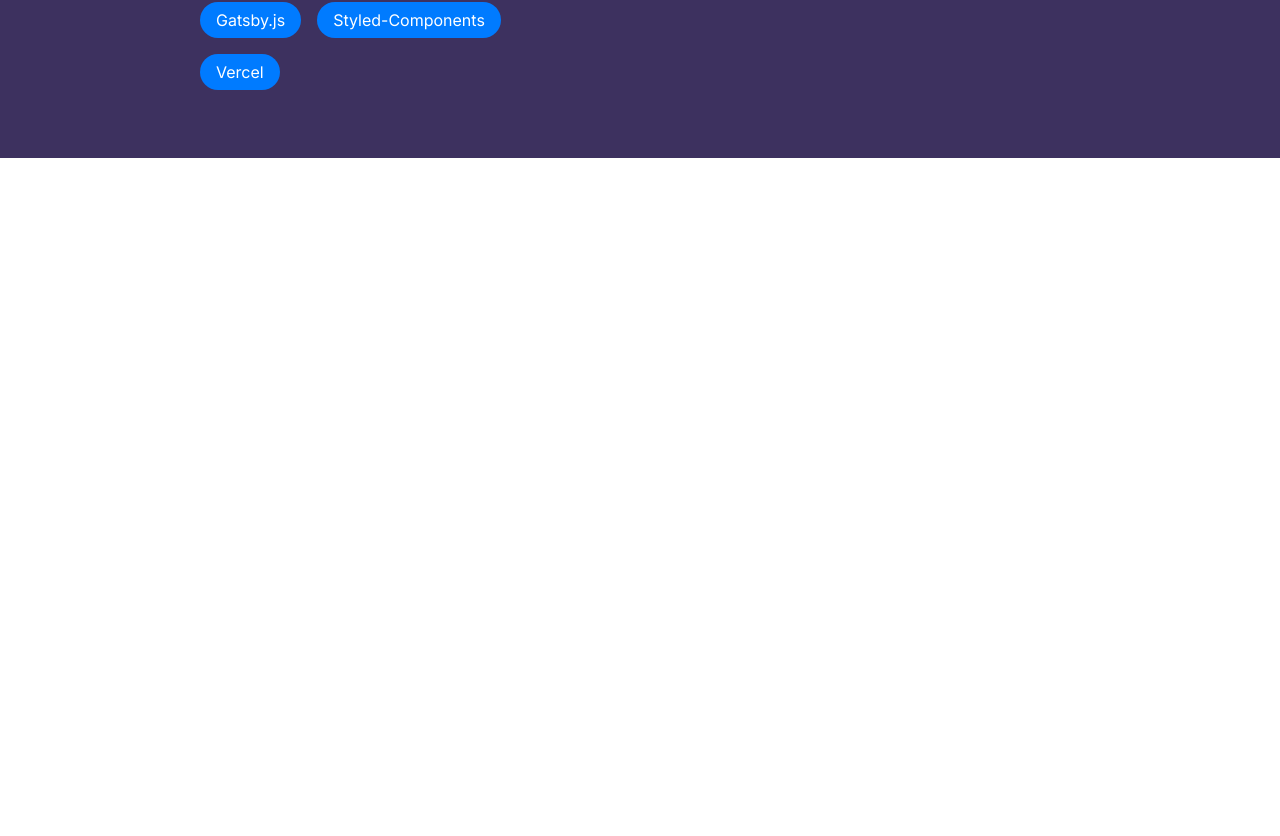
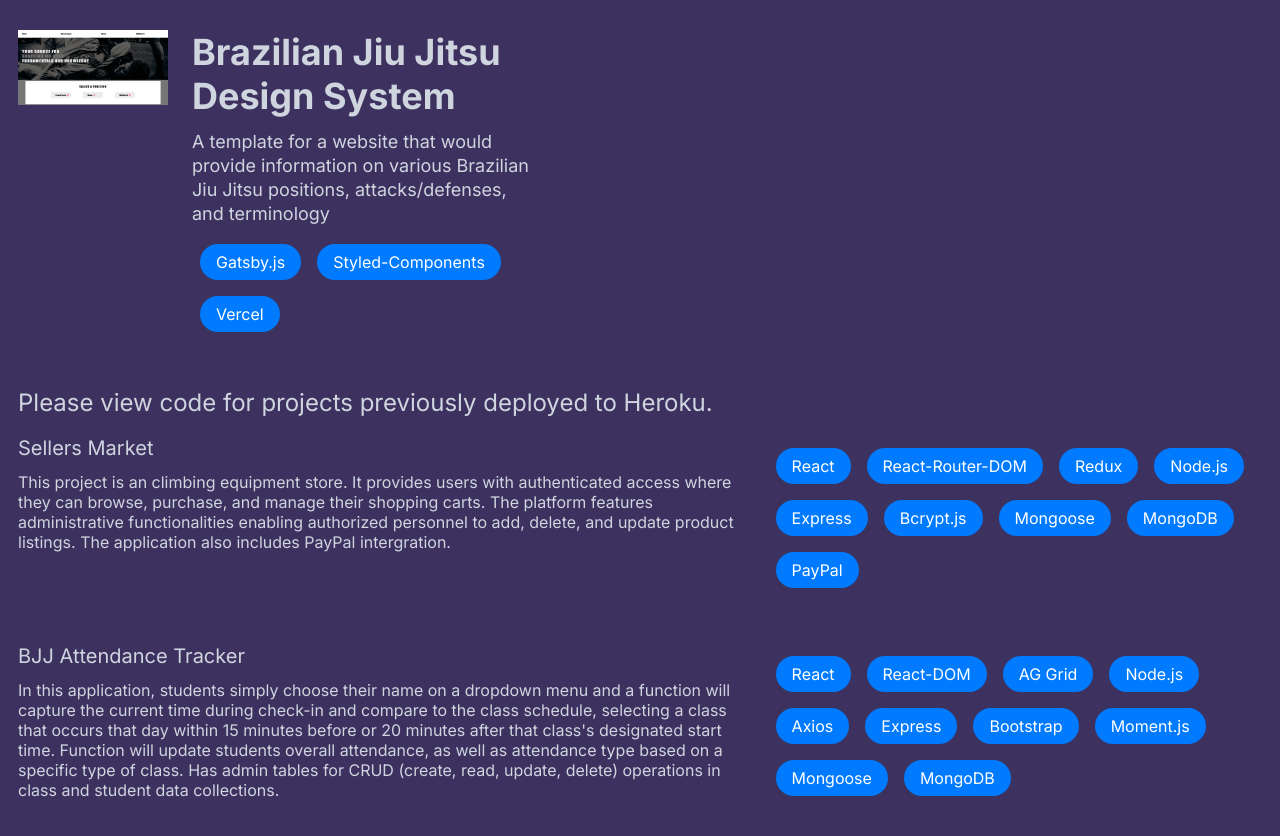
Before and after one commit to michaelpaulcuccia/profile-resume, a Next.js app in the folder my-app/: page /code in a window 1280 px wide. Shown: the part 1262-2098 px from the top of the page. Before the commit the page ends 1420 px from the top, so only its background shows below. Built offline with nearby package versions, Linux system fonts and the light colour scheme.

Commit message:
updates code page, needs mobile styles

```diff
--- a/my-app/constants/technologies.js
+++ b/my-app/constants/technologies.js
@@ -1,5 +1,6 @@
 export const xogeneTech = [
     'React',
+    'Redux',
     'AG Grid',
     'Bootstrap',
     'Firebase',
@@ -9,6 +10,7 @@
 
 export const designoryTech = [
     'React',
+    'Redux',
     'Next.js',
     'Gatsby.js',
     'Storybook',
@@ -56,3 +58,28 @@
     'Styled-Components',
     'Vercel'
 ];
+
+export const sellersmarketTech = [
+    'React',
+    'React-Router-DOM',
+    'Redux',
+    'Node.js',
+    'Express',
+    'Bcrypt.js',
+    'Mongoose',
+    'MongoDB',
+    'PayPal',
+];
+
+export const bjjtrackerTech = [
+    'React',
+    'React-DOM',
+    'AG Grid',
+    'Node.js',
+    'Axios',
+    'Express',
+    'Bootstrap',
+    'Moment.js',
+    'Mongoose',
+    'MongoDB',
+]
--- a/my-app/src/app/code/page.js
+++ b/my-app/src/app/code/page.js
@@ -4,9 +4,9 @@
 import PageWrapper from '../../../components/PageWrapper';
 import Image from 'next/image';
 import CustomLink from '../../../components/CustomLink';
-import { TextContainer, Title, Paragraph, PillContainer } from '../../../components/CustomText';
+import { TextContainer, Title, Paragraph, PillContainer, Headline } from '../../../components/CustomText';
 import Pill from '../../../components/Pill';
-import { eliquisTech, clinicalTrialsTech, bjjTech } from '../../../constants/technologies';
+import { eliquisTech, clinicalTrialsTech, bjjTech, sellersmarketTech, bjjtrackerTech } from '../../../constants/technologies';
 import Eliquis from '../../../public/assets/eliquis.png';
 import ClinicalTrials from '../../../public/assets/clinical-trials.png';
 import BJJ from '../../../public/assets/BJJ.png';
@@ -21,39 +21,56 @@
   }
 `;
 
+const HerokuBox = styled.div`
+  display: flex;
+  margin-bottom: 40px;
+
+  .text-side {
+    width: 60%;
+    margin-right: 8px;
+  }
+`;
+
 const StyledPillContainer = styled(PillContainer)`
   width: 100%;
 `;
 
+const HerokuPillContainer = styled(PillContainer)`
+  width: 40%;
+`;
+
 export default function page() {
   return (
+    <>
       <PageWrapper>
         <TextContainer>
-      {/* <Box>
+          <Box>
             <div className='image-container'>
               <Image
-              src={XXX}
+                src={Eliquis}
                 width={150}
                 height={75}
-              alt="XXX"
+                alt="..."
               />
             </div>
             <div className='content-container'>
-            <CustomLink href='XXX' target="_blank">
-              <Title>Tremolo</Title>
+              <CustomLink href='/' target="_blank">
+                  <Title>Tremelo</Title>
               </CustomLink>
             <div style={{ marginBottom: '12px'}}></div>
-              <Paragraph>In progress...</Paragraph>
+                <Paragraph>
+                  ...
+                </Paragraph>
                 <div style={{ marginBottom: '18px'}}></div>
                   <StyledPillContainer>
                     {
-                  XXX.map((item, i) => (
+                      eliquisTech.map((item, i) => (
                         <Pill key={i}>{item}</Pill>
                       ))
                     }
                    </StyledPillContainer>
                 </div>
-        </Box> */}
+          </Box>
           <Box>
             <div className='image-container'>
               <Image
@@ -68,7 +85,9 @@
                   <Title>Eliquis Rebuild</Title>
               </CustomLink>
             <div style={{ marginBottom: '12px'}}></div>
-              <Paragraph>A rebuild of the Eliquis homepage using some existing images and content but with an improvised design.</Paragraph>
+                <Paragraph>
+                  A rebuild of the Eliquis homepage using some existing images and content but with an improvised design.
+                </Paragraph>
                 <div style={{ marginBottom: '18px'}}></div>
                   <StyledPillContainer>
                     {
@@ -93,7 +112,9 @@
                   <Title>Clinical Trials</Title>
                 </CustomLink>
                 <div style={{ marginBottom: '12px'}}></div>
-              <Paragraph>This project accesses data publicly available at clinicaltrials.gov. It allows users to search for studies with through a text field and provides a detailed response.</Paragraph>
+                <Paragraph>
+                  This project accesses data publicly available at clinicaltrials.gov. It allows users to search for studies with through a text field and provides a detailed response.
+                </Paragraph>
                 <div style={{ marginBottom: '18px'}}></div>
                   <StyledPillContainer>
                     {
@@ -118,7 +139,9 @@
                     <Title>Brazilian Jiu Jitsu Design System</Title>
                 </CustomLink>
                 <div style={{ marginBottom: '12px'}}></div>
-              <Paragraph>A template for a website that would provide information on various Brazilian Jiu Jitsu positions, attacks/defenses, and terminology</Paragraph>
+                <Paragraph>
+                  A template for a website that would provide information on various Brazilian Jiu Jitsu positions, attacks/defenses, and terminology
+                </Paragraph>
                 <div style={{ marginBottom: '18px'}}></div>
                 <StyledPillContainer>
                   {
@@ -130,6 +153,55 @@
             </div>
           </Box>
         </TextContainer>
+        <Headline>
+          Please view code for projects previously deployed to Heroku.
+        </Headline>
+        <div style={{ marginBottom: '18px'}}></div>
+        <HerokuBox>
+          <div className='text-side'>
+            <CustomLink
+              href='https://github.com/michaelpaulcuccia/sellersmarket/'
+              target='_blank'
+            >
+              <p style={{ fontSize: '20px'}}>Sellers Market</p>
+            </CustomLink>
+            <div style={{ marginBottom: '12px'}}></div>
+              <p>
+                This project is an climbing equipment store. It provides users with authenticated access where they can browse, purchase, and manage their shopping carts. The platform features administrative functionalities enabling authorized personnel to add, delete, and update product listings. The application also includes PayPal intergration.
+              </p>
+            </div>
+            <HerokuPillContainer>
+              <div style={{ marginBottom: '12px'}}></div>
+                {
+                  sellersmarketTech.map((item, i) => (
+                    <Pill key={i}>{item}</Pill>
+                  ))
+                }
+            </HerokuPillContainer>
+        </HerokuBox>
+        <HerokuBox>
+          <div className='text-side'>
+            <CustomLink
+              href='https://github.com/michaelpaulcuccia/attendanceTrackerApp/'
+              target='_blank'
+            >
+            <p style={{ fontSize: '20px'}}>BJJ Attendance Tracker</p>
+            </CustomLink>
+            <div style={{ marginBottom: '12px'}}></div>
+            <p>
+              In this application, students simply choose their name on a dropdown menu and a function will capture the current time during check-in and compare to the class schedule, selecting a class that occurs that day within 15 minutes before or 20 minutes after that class's designated start time. Function will update students overall attendance, as well as attendance type based on a specific type of class. Has admin tables for CRUD (create, read, update, delete) operations in class and student data collections.
+            </p>
+          </div>
+          <HerokuPillContainer>
+            <div style={{ marginBottom: '12px'}}></div>
+              {
+                bjjtrackerTech.map((item, i) => (
+                  <Pill key={i}>{item}</Pill>
+                ))
+              }
+          </HerokuPillContainer>
+        </HerokuBox>
     </PageWrapper>
+  </>
   )
 }
```
Lines whose indentation alone changed are shown as unchanged.
